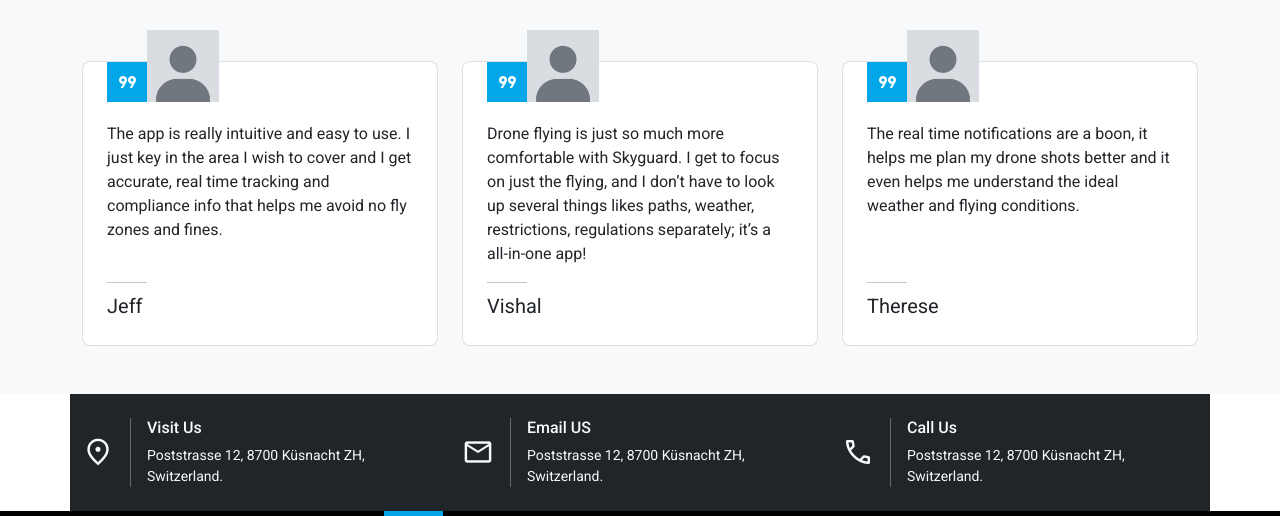
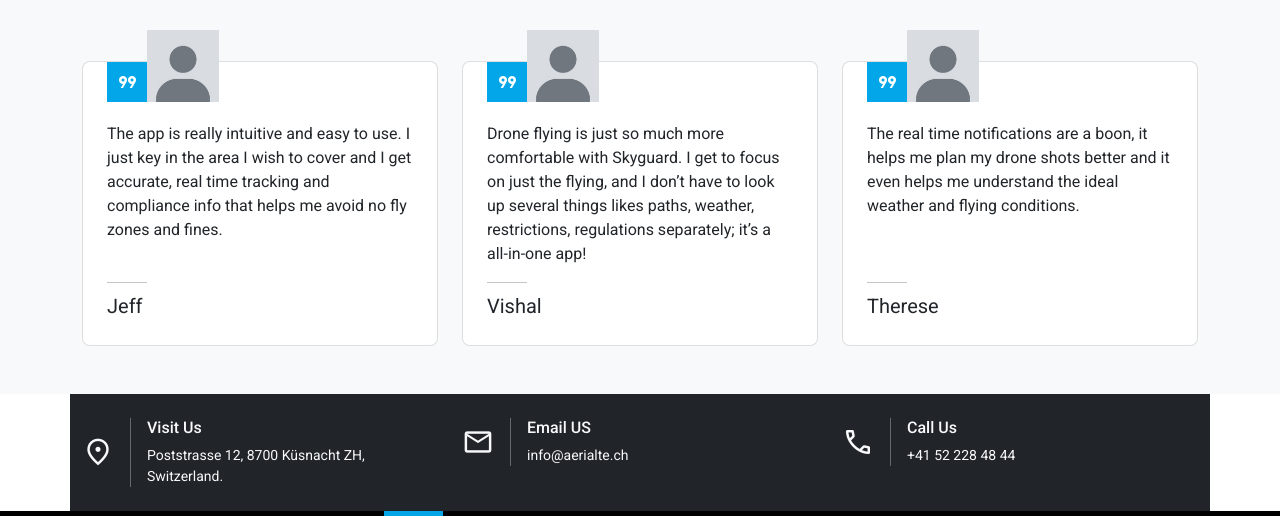
Before and after one commit to deepakarun08/skyguard, a plain HTML site: page index.html in a window 1280 px wide. Shown: the part 3811-4327 px from the top of the page. Drawn offline with nearby package versions, Linux system fonts and the light colour scheme; a script that the page names is missing.

Commit message:
Add files via upload

```diff
--- a/index.html
+++ b/index.html
@@ -687,7 +687,7 @@
                         </div>
                         <div class="details text-light">
                             <h6>Email US</h6>
-                            <div class="small">Poststrasse 12, 8700 Küsnacht ZH, Switzerland.</div>
+                            <div class="small">info@aerialte.ch</div>
                         </div>
                     </div>
 
@@ -701,7 +701,7 @@
                         </div>
                         <div class="details text-light">
                             <h6>Call Us</h6>
-                            <div class="small">Poststrasse 12, 8700 Küsnacht ZH, Switzerland.</div>
+                            <div class="small">+41 52 228 48 44</div>
                         </div>
                     </div>
 
```
